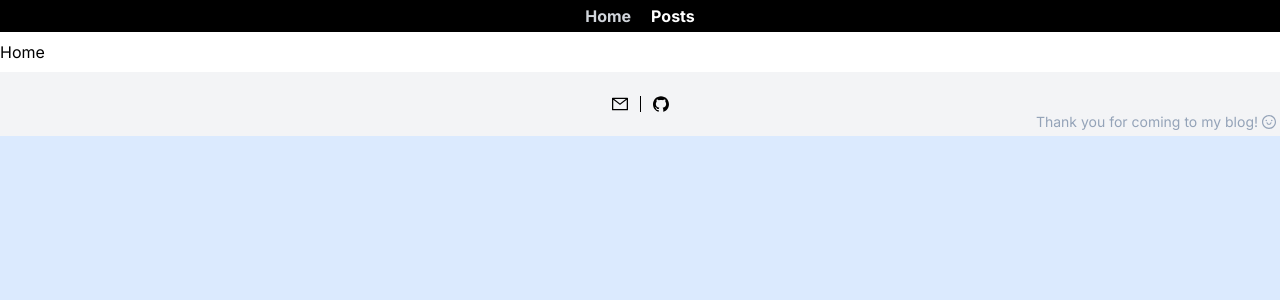
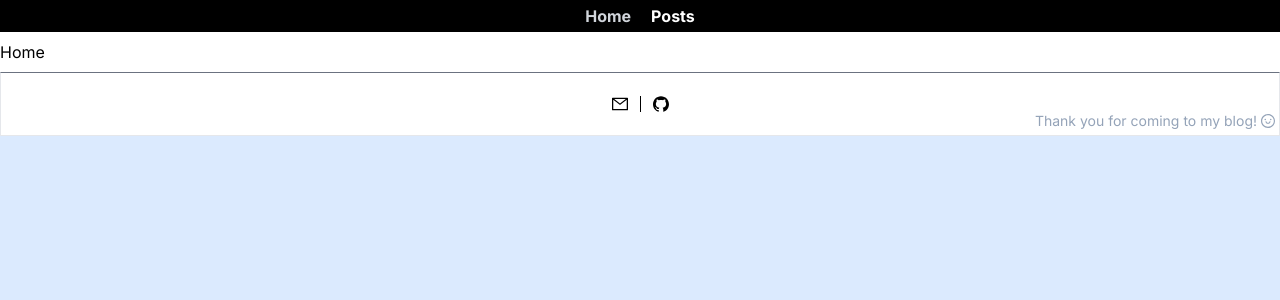
Before and after one commit to KimMinchan95/blog, a Next.js app: page / in a window 1280 px wide. Shown: the top 300 px of the page. Built offline with nearby package versions, Linux system fonts and the light colour scheme.

Commit message:
feat : footer 디자인 변경

```diff
--- a/app/layout/Footer.tsx
+++ b/app/layout/Footer.tsx
@@ -5,7 +5,7 @@ import { footerItems } from "./util";
 
 const Footer = () => {
   return (
-    <footer className="grid place-content-center w-full max-w-7xl h-16 bg-gray-100 relative">
+    <footer className="grid place-content-center w-full max-w-7xl h-16 relative bg-white border-t-gray-500 border">
       <div className="flex items-center divide-x divide-black text-l">
         {footerItems.map(({ subject, href, Icon }) => (
           <div key={subject} className="px-3">
```
